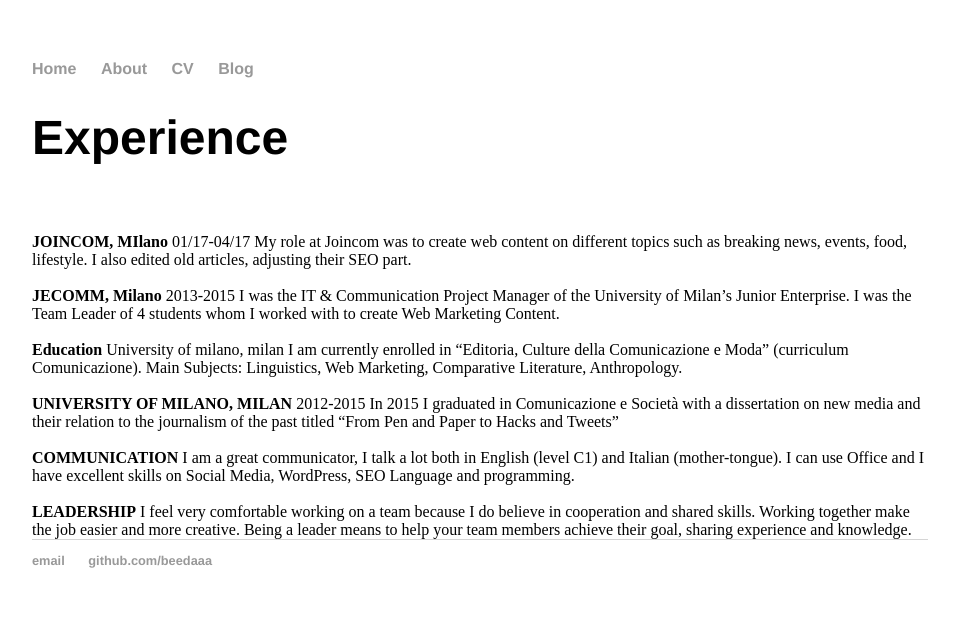
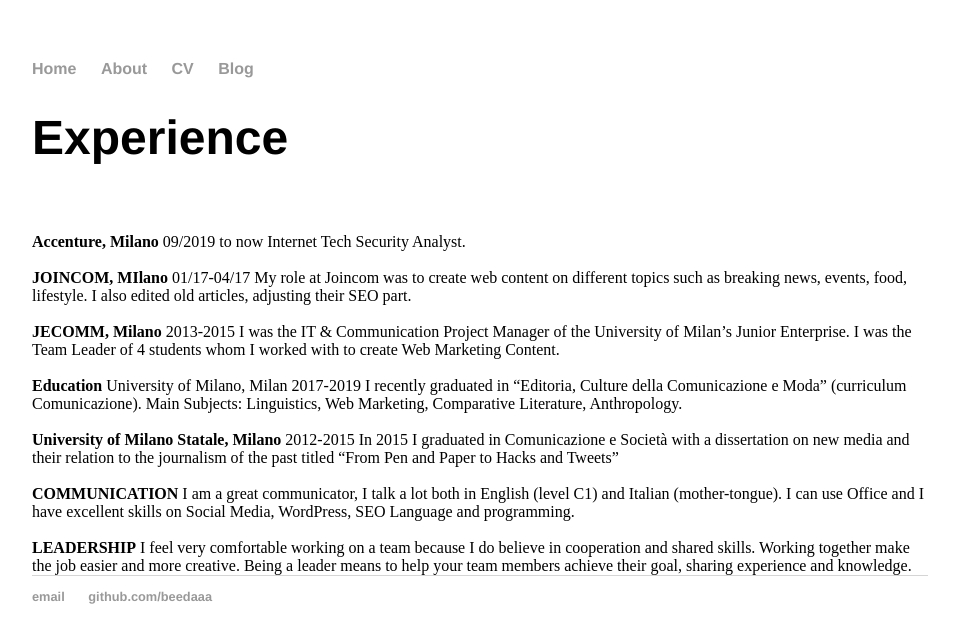
Before and after one commit to beedaaa/beedaaa.github.io, a Jekyll site: the page built from cv/index.html, in a window 1280 px wide. Shown: the top 643 px of the page, without its empty margins (160-1115 px from the left). Built offline with Jekyll 4.4.1, drawn with Linux system fonts in a browser that asks for light colours.

Commit message:
Update cv, experience

```diff
--- a/cv/index.html
+++ b/cv/index.html
@@ -1,9 +1,13 @@
 ---
 layout: default
-title: cv
+title: Experience
 ---
 
 <h1>Experience</h1>
+<br></br>
+<b>Accenture, Milano</b>
+09/2019 to now
+Internet Tech Security Analyst.
 <br></br>
 <b>JOINCOM, MIlano</b>
 01/17-04/17
@@ -14,10 +18,11 @@
 I was the IT & Communication Project Manager of the University of Milan’s Junior Enterprise. I was the Team Leader of 4 students whom I worked with to create Web Marketing Content.
 <br></br>
 <b>Education</b>
-University of milano, milan
-I am currently enrolled in “Editoria, Culture della Comunicazione e Moda” (curriculum Comunicazione). Main Subjects: Linguistics, Web Marketing, Comparative Literature, Anthropology.
+University of Milano, Milan
+2017-2019
+I recently graduated in “Editoria, Culture della Comunicazione e Moda” (curriculum Comunicazione). Main Subjects: Linguistics, Web Marketing, Comparative Literature, Anthropology.
 <br></br>
-<b>UNIVERSITY OF MILANO, MILAN</b>
+<b>University of Milano Statale, Milano</b>
 2012-2015
 In 2015 I graduated in Comunicazione e Società with a dissertation on new media and their relation to the journalism of the past titled “From Pen and Paper to Hacks and Tweets”
 <br></br>
```
